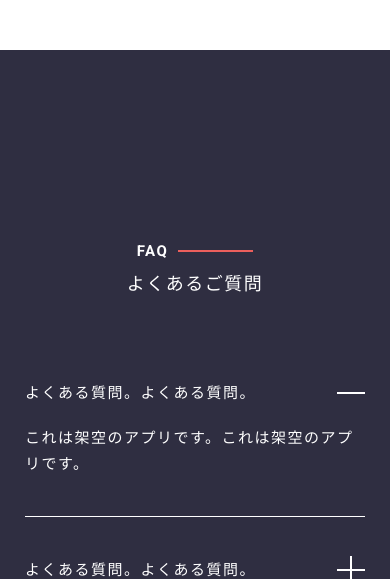
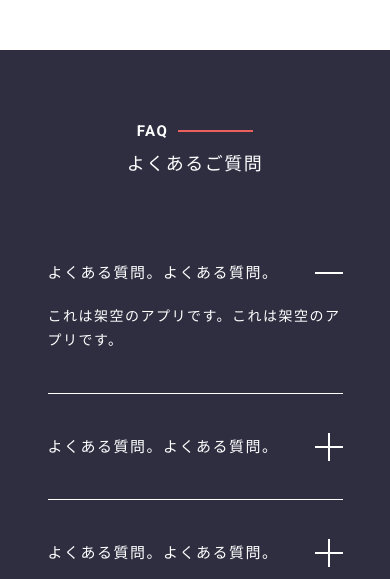
Before and after one commit to Trynet123/DeLife-practice-2-7, a plain HTML site: page index.html in a window 390 px wide. Shown: the part 4520-5099 px from the top of the page. Drawn offline with Linux system fonts and the light colour scheme.

Commit message:
FAQセクション完成。TODOあり。

```diff
--- a/css/responsive.css
+++ b/css/responsive.css
@@ -118,4 +118,18 @@
   .feature-txt-num {
     padding-top: 0px;
   }
+
+  /* FAQセクション */
+  .faq-container {
+    max-width: 295px;
+  }
+
+  .m-faq {
+    padding-top: 0;
+    /* TODO: section-titleでnot使うか */
+  }
+
+  .answer {
+    font-size: 14px;
+  }
 }
```
